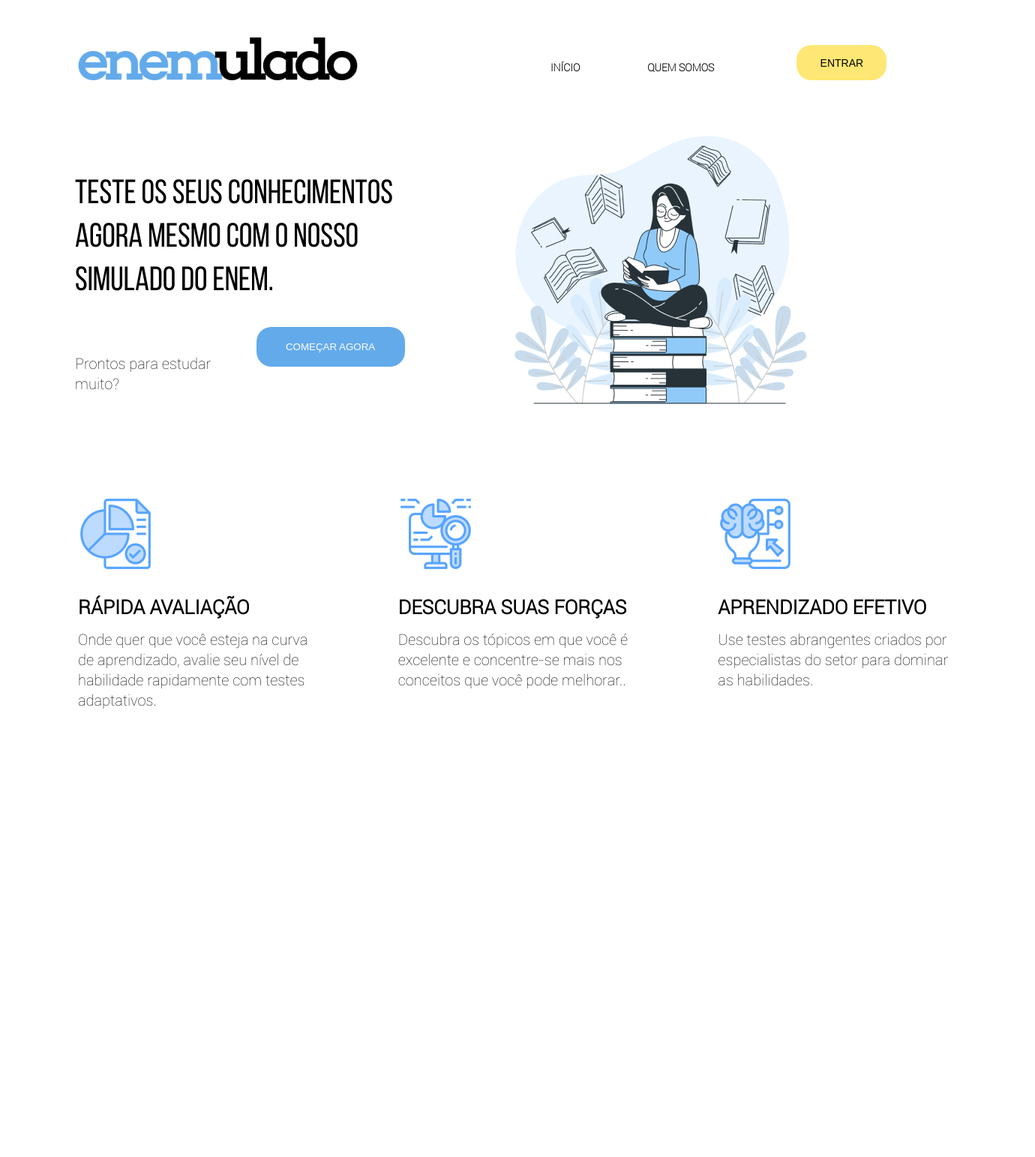
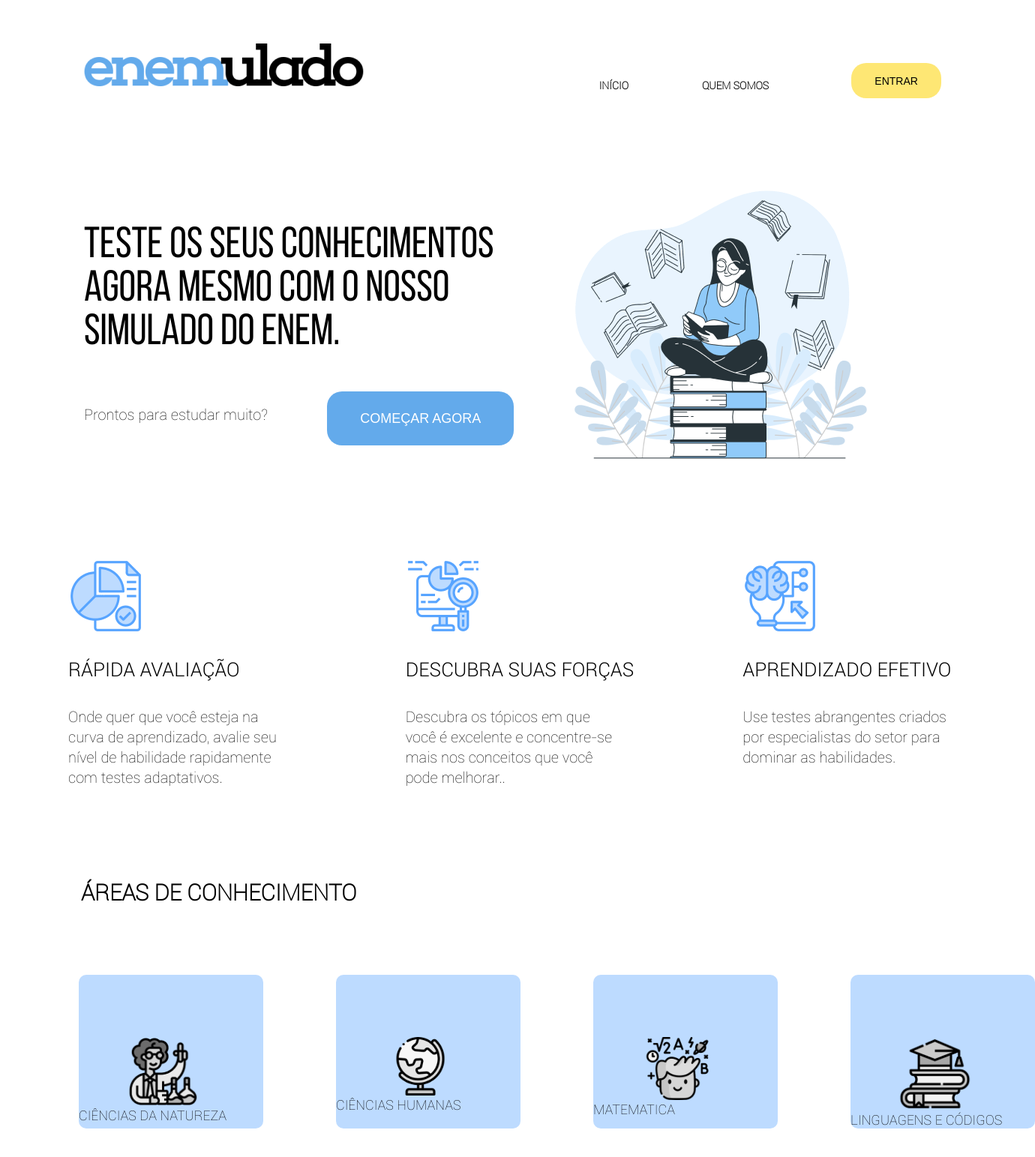
Before and after one commit to CaetanoNascimento/Enemulado-1, a website: page index.html in a window 1280 px wide. Shown: the part 5-1548 px from the top of the page at 75% size, 1380 px wide, since content can reach past the window. Before the commit the page ends 952 px from the top, so only its background shows below. Drawn offline with Linux system fonts and the light colour scheme.

Commit message:
quarta 140721

```diff
--- a/app.js
+++ b/app.js
@@ -12,6 +12,6 @@ app.use(bodyParser.json()); // json de entrada do body
 app.get('/', (req, res) => {
     res.sendFile(__dirname + '/index.html');
 });
-app.use(express.static(__dirname+'/'));
+app.use(express.static(__dirname+'/public'));
 
 module.exports = app;
--- a/index.html
+++ b/index.html
@@ -6,8 +6,8 @@
     <meta name="viewport" content="width=device-width, initial-scale=1.0">
     <title>Enemulado</title>
 
-    <link rel="stylesheet" href="./public/css/style.css">
-    <script type="text/javascript" src="./public/js/script.js"></script>
+    <link rel="stylesheet" href="css/style.css">
+    <script type="text/javascript" src="js/script.js"></script>
 
 </head>
 
@@ -15,7 +15,7 @@
     <div class="principal">
         <div class="row-1">
             <div class="col-5" id=logo>
-                <img src="./public/img/logo (1).png">
+                <img src="img/logo (1).png">
 
             </div>
 
@@ -30,7 +30,7 @@
         </div>
 
         <div class="row-1">
-            <div class="col-5">
+            <div class="col-6">
                 <div class="row-1">
 
                     <span class=" teste">
@@ -53,8 +53,8 @@
                 </div>
 
             </div>
-            <div class="col-7 principalft">
-                <img src="./public/img/imagem_principal (1).png">
+            <div class="col-6 ft">
+                <img src="img/imagem_principal (1).png">
             </div>
 
 
@@ -69,25 +69,57 @@
 
         <div class="row-1">
             <div class="col-4 detalhes">
-                <img src="./public/img/Rectangle 47.png">
+                <img src="img/Rectangle 47.png">
                 <span>RÁPIDA AVALIAÇÃO</span>
                 <p>Onde quer que você esteja na curva de aprendizado,
                     avalie seu nível de habilidade rapidamente com testes adaptativos.</p>
 
             </div>
             <div class="col-4 detalhes">
-                <img src="./public/img/Rectangle 48.png">
+                <img src="img/Rectangle 48.png">
                 <span>DESCUBRA SUAS FORÇAS</span>
-                <p>Descubra os tópicos em que você é excelente e concentre-se mais nos conceitos que você pode melhorar..</p>
+                <p>Descubra os tópicos em que você é excelente e concentre-se mais nos conceitos que você pode
+                    melhorar..</p>
 
             </div>
             <div class="col-4 detalhes">
-                <img src="./public/img/Rectangle 49.png">
+                <img src="img/Rectangle 49.png">
                 <span>APRENDIZADO EFETIVO</span>
                 <p>Use testes abrangentes criados por especialistas do setor para dominar as habilidades.</p>
 
             </div>
 
+        </div>
+
+        <div class="row-1">
+            <div class="col-12 areas">
+                <span>ÁREAS DE CONHECIMENTO</span>
+            </div>
+
+        </div>
+
+        <div class="row-1 imagens">
+            <div onmouseover="mudaimagem()"  onmouseleave="mousesai()" class="col-3 cores">
+                <img id="imagemcor" src="./img/professor_uncolor.png"           >
+                    <span>CIÊNCIAS DA NATUREZA</span>
+            </div>
+
+            <div onmouseover="mudaimagem1()"  onmouseleave="mousesai1()"class="col-3 cores">
+                <img id="imagemcor1" src="./img/mundo.png">
+                <span>CIÊNCIAS HUMANAS</span>
+
+            </div>
+
+            <div onmouseover="mudaimagem2()" onmouseleave="mousesai2()" class="col-3 cores">
+                <img id="imagemcor2" src="./img/molequinho.png">
+                <span>MATEMATICA</span>
+            </div>
+
+
+            <div onmouseover="mudaimagem3()" onmouseleave="mousesai3()"class="col-3 cores">
+                <img id="imagemcor3" src="./img/livros.png">
+                <span>LINGUAGENS E CÓDIGOS</span>
+            </div>
 
 
         </div>
--- a/public/css/style.css
+++ b/public/css/style.css
@@ -1,6 +1,4 @@
-*{
-  margin: 0;
-}
+
 
 .col-1 {width: 8.33%;}
 .col-2 {width: 16.66%;}
@@ -75,6 +73,16 @@ body{
   font-family: 'robotothin';
   background-color: #ffff;
 }
+.principal{
+
+  width: 1349px;
+  height: 5356px;
+  /* padding-left: 50px; */
+  /* padding-right: 50px; */
+  background: #fff;
+  margin: 0 auto;
+
+}
 
 #logo{
 
@@ -84,7 +92,7 @@ body{
 
 #menu {
   list-style-type: none;
-  margin-left: 60px;
+  margin-left: 80px;
   overflow: hidden;
   padding-top: 65px;
 }
@@ -101,7 +109,7 @@ body{
   font-weight:700;
   font-size: 14px;
   line-height: 40px;
-  margin-left: 70px;
+  margin-left: 78px;
 }
 
 .entrar {
@@ -121,22 +129,23 @@ body{
   font-family: 'bebas_neueregular';
   font-style: normal;
   font-weight: normal;
-    font-size: 45px;
+  font-size: 58px;
   line-height: 58px;
   width: 565px;
-    margin-left: 100px;
-    padding-top: 100px;
+  margin-left: 104px;
+  padding-top: 135px;
   background-color: #ffff;
 }
 
-.principalft{
-  margin-left: 111px;
+.ft{
+  margin-left: 41px;
   width: 465px;
+  padding-top: 40px;
 }
 
 .part2{
   padding-top: 35px;
-    margin-left: 50px;
+    margin-left: 52px;
     font-weight: normal;
     font-size: 20px;
 }
@@ -145,30 +154,67 @@ body{
   border: #63AAEB;
   color: #ffff;
   border-radius: 20px;
-  width: 198px;
-  height: 53px;
+  width: 249px;
+  height: 72px;
+  margin-left: 13px;
+  margin-top: 18px;
+  font-size: 18px;
 
 }
 .detalhes{
-  margin-left: 104px;
-    text-align: start;
-    padding-top: 50px;
+  margin-left: 83px;
+    /* text-align: start; */
+    padding-top: 60px;
+    margin-right: 61px;
 }
 
 .detalhes span{
   display: block;
   font-family: 'robotolight';
   padding-top: 30px;
-  font-weight: 600;
+  font-weight: 300;
   font-size: 26px;
 
 }
 .detalhes p{
   padding-top: 12px;
   font-size: 20px;
+  width: 290px;
 }
 
 .detalhes img{
   display: block;
 
 }
+
+.areas{
+  padding-top: 100px;
+  margin-left: 100px;
+  font-family: 'robotothin';
+  font-size: 30px;
+  font-weight: 600;
+  font-style: normal;
+}
+
+
+.imagens .cores:hover{
+  background-color: #FEE774;
+
+
+}
+.cores{
+  background-color: #BDDBFF;
+  border-radius: 10px;
+  margin-left: 97px;
+  margin-top: 90px;
+  font-size: 18px;
+
+}
+.imagens img{
+  display: block;
+    padding-right: 81px;
+    padding-left: 60px;
+    padding-top: 48px;
+    margin-top: 35px;
+    width: 105px;
+}
--- a/public/js/script.js
+++ b/public/js/script.js
@@ -0,0 +1,32 @@
+function mudaimagem(){
+    document.getElementById("imagemcor").src = "./img/professor_color.png"
+
+}
+
+function mousesai(){
+    document.getElementById("imagemcor").src = "./img/professor_uncolor.png"
+}
+
+function mudaimagem1(){
+    document.getElementById("imagemcor1").src = "./img/mundocolor.png"
+}
+
+function mousesai1(){
+    document.getElementById("imagemcor1").src = "./img/mundo.png"
+}
+
+function mudaimagem2(){
+    document.getElementById("imagemcor2").src = "./img/molequinhocolor.png"
+}
+
+function mousesai2(){
+    document.getElementById("imagemcor2").src = "./img/molequinho.png"
+}
+
+function mudaimagem3(){
+    document.getElementById("imagemcor3").src = "./img/livroscolor.png"
+}
+
+function mousesai3(){
+    document.getElementById("imagemcor3").src = "./img/livros.png"
+}
```
Also changed, not shown: public/favicon.ico (added), public/img/livros.png (added), public/img/livroscolor.png (added), public/img/molequinho.png (added), public/img/molequinhocolor.png (added), public/img/mundo.png (added), public/img/mundocolor.png (added), public/img/professor_color.png (added), public/img/professor_uncolor.png (added). Lines whose indentation alone changed are shown as unchanged.
